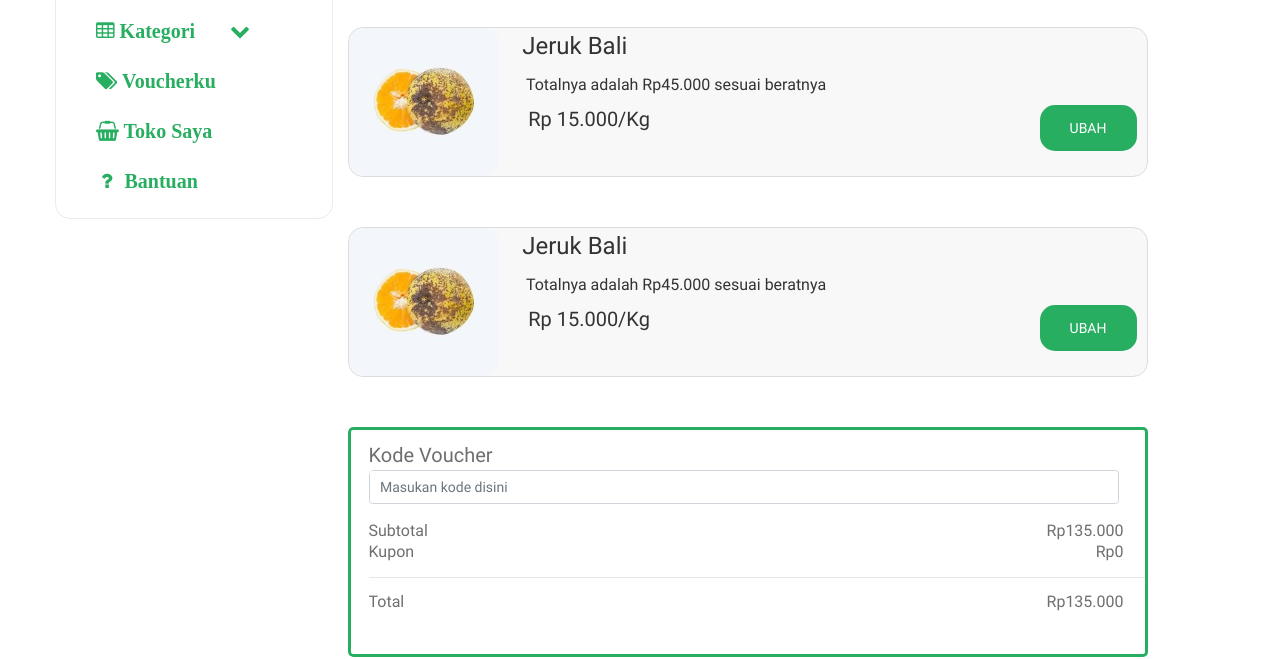
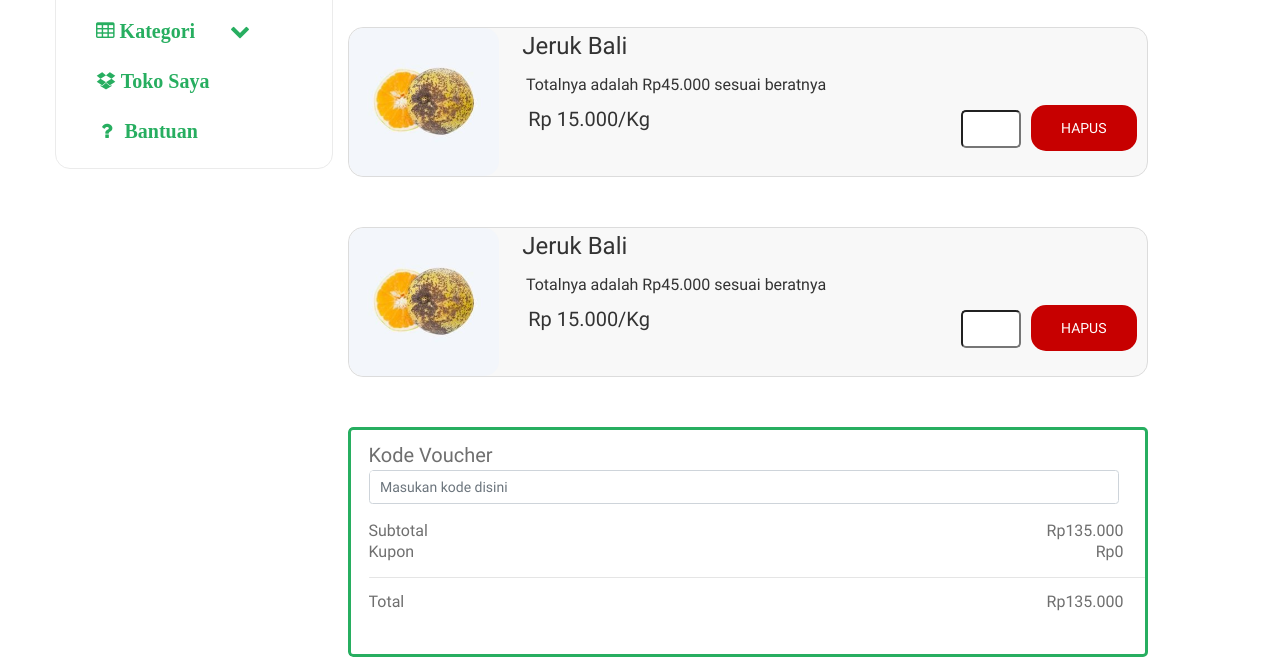
Before and after one commit to ariefstwan/TA-PEMWEB-IMPERFECT-FRONT-END, a plain HTML site: page voucher.html in a window 1280 px wide. Shown: the part 180-839 px from the top of the page. Drawn offline with nearby package versions, Linux system fonts and the light colour scheme.

Commit message:
quantity update front-end updates

```diff
--- a/css/style.css
+++ b/css/style.css
@@ -542,6 +542,20 @@ ol {
 	border-radius: 15px;
 }
 
+.ite-btn-hapus {
+	font-size: 14px;
+	color: #ffffff;
+	font-weight: 800;
+	text-transform: uppercase;
+	display: inline-block;
+	padding: 13px 30px 12px;
+	background: #C70000;
+	border: none;
+	float: right;
+	margin: 5px 10px 5px 10px;
+	border-radius: 15px;
+}
+
 .sites-btn{
 	color: #ffffff;
 	font-weight: 800;
@@ -2772,6 +2786,16 @@ color:#68727d;
 	background: #000000;
 	opacity: 0.1;
 	content: "";
+}
+
+.inputperubahankuantitas {
+	width: 60px;
+	float: right;
+	margin-top: 10px;
+	padding-top: 5px;
+	padding-left: 20px;
+	padding-bottom: 5px;
+
 }
 
 /*---------------------
--- a/voucher.html
+++ b/voucher.html
@@ -115,8 +115,7 @@
                                 </div>
                             </li>
                             </li>
-                            <li><a href="voucher.html"><i class="fa fa-tags"></i> Voucherku</a></li>
-                            <li><a href="toko_saya.html"><i class="fa fa-shopping-basket"></i> Toko Saya</a></li>
+                            <li><a href="toko_saya.html"><i class="fa fa-dropbox"></i> Toko Saya</a></li>
                             <li><a href="bantuan.html"><i class="fa fa-question"></i> Bantuan</a></li>
                         </ul>
                     </div>
@@ -151,7 +150,10 @@
                                                                     <p7>&nbsp&nbsp&nbsp&nbsp&nbsp Rp
                                                                         15.000/Kg
                                                                     </p7>
-                                                                    <button type="submit" class="ite-btn">UBAH</button>
+                                                                    <button type="submit"
+                                                                        class="ite-btn-hapus">HAPUS</button>
+                                                                    <input class="inputperubahankuantitas" type="number"
+                                                                        id="quantity" min="0">
                                         </div>
                                     </div>
                                     <div class="featured__item">
@@ -171,7 +173,10 @@
                                                                     <p7>&nbsp&nbsp&nbsp&nbsp&nbsp Rp
                                                                         15.000/Kg
                                                                     </p7>
-                                                                    <button type="submit" class="ite-btn">UBAH</button>
+                                                                    <button type="submit"
+                                                                        class="ite-btn-hapus">HAPUS</button>
+                                                                    <input class="inputperubahankuantitas" type="number"
+                                                                        id="quantity" min="0">
                                         </div>
                                     </div>
                                 </div>
```
